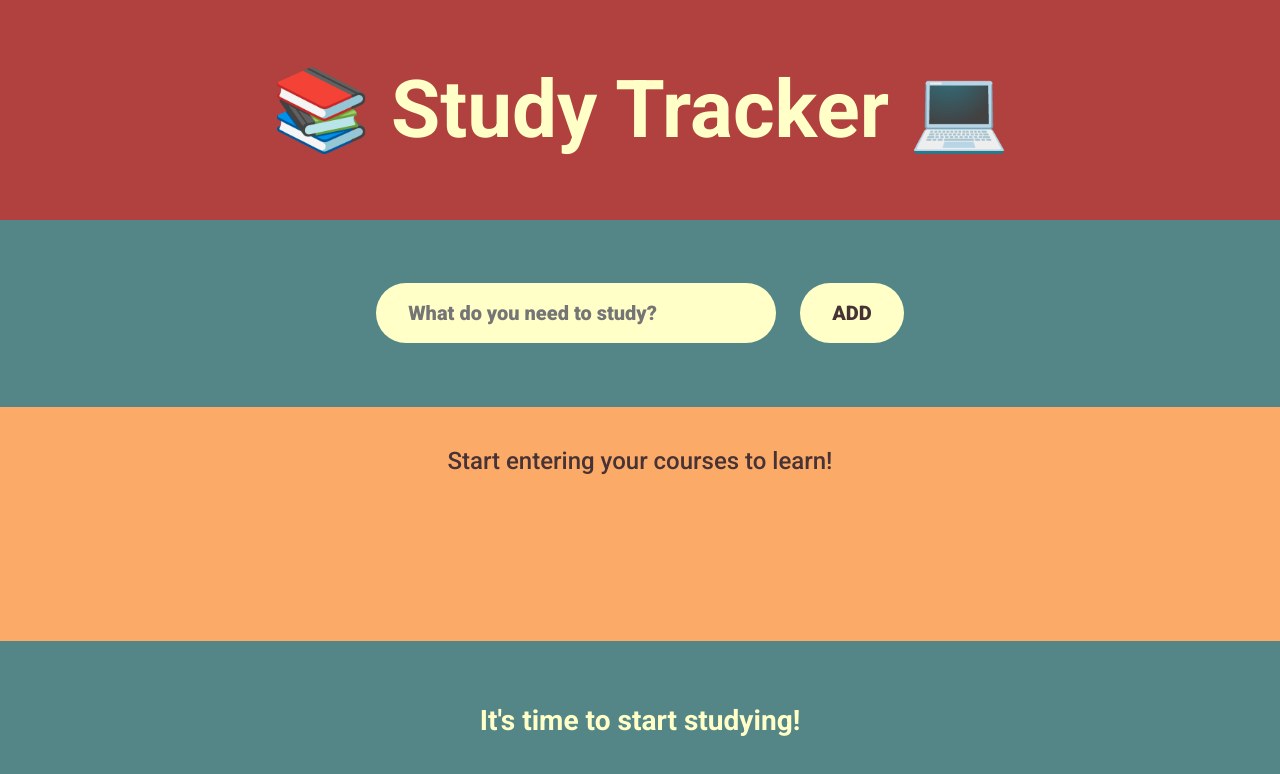
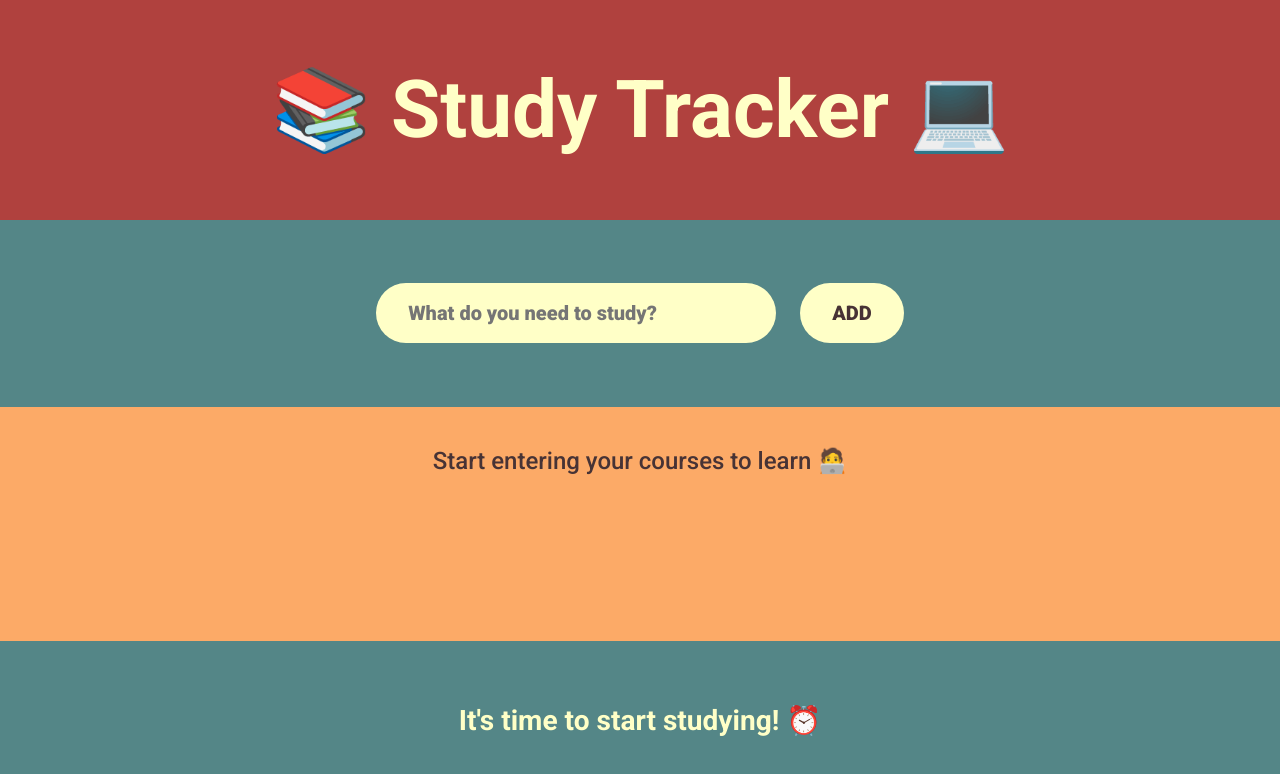
Before and after one commit to kpcullen/to-do-list, a React (Create React App) app: page / in a window 1280 px wide. Shown: the top 774 px of the page. Built offline with nearby package versions, Linux system fonts and the light colour scheme.

Commit message:
Adds some cosmetic touches

```diff
--- a/src/Stats.js
+++ b/src/Stats.js
@@ -6,16 +6,16 @@ export default function Stats({ items }) {
   return (
     <div className="stats">
       {numItems === completeItems && numItems === 0 && (
-        <h3>It's time to start studying!</h3>
+        <h3>It's time to start studying! ⏰</h3>
       )}
 
       {numItems !== completeItems && numItems > 0 && (
         <h3>
-          You have completed {percentComplete.toFixed(0)}% of your courses!
+          You have completed {percentComplete.toFixed(0)}% of your courses! 💪
         </h3>
       )}
       {numItems === completeItems && numItems !== 0 && (
-        <h3> You are finished studying everything!</h3>
+        <h3> You are finished studying everything! 🎉</h3>
       )}
     </div>
   );
--- a/src/ToDoList.js
+++ b/src/ToDoList.js
@@ -4,7 +4,7 @@ export default function ToDoList({ items, onDelete, onComplete }) {
   return (
     <div className="list-container">
       {items.length === 0 ? (
-        "Start entering your courses to learn!"
+        "Start entering your courses to learn 🧑‍💻"
       ) : (
         <ul className="list-container">
           {items.map((item) => (
```
